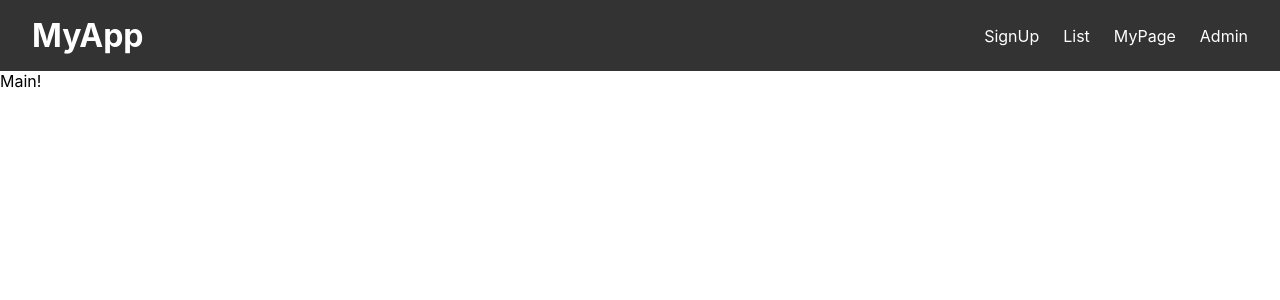
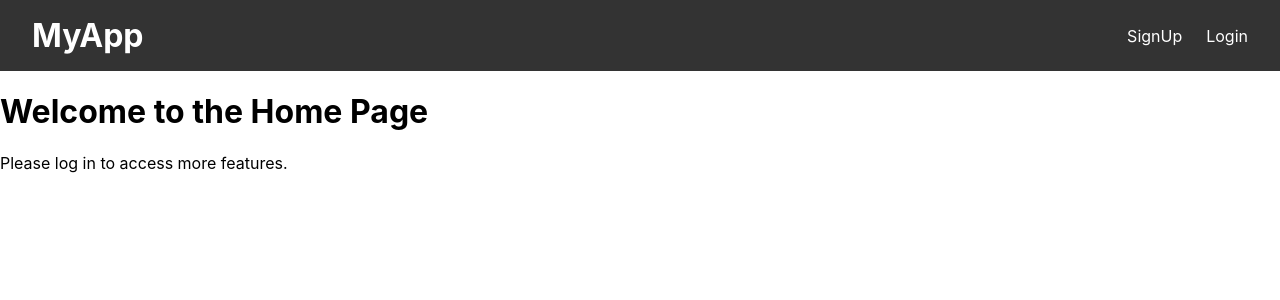
Before and after one commit to LeeKyuHyeong/board-with-react, a React (Create React App) app in the folder board/frontend/: page / in a window 1280 px wide. Shown: the top 300 px of the page. Built offline with nearby package versions, Linux system fonts and the light colour scheme.

Commit message:
front - 로그인, 로그아웃 세션 추가

```diff
--- a/board/frontend/src/App.js
+++ b/board/frontend/src/App.js
@@ -1,5 +1,5 @@
 // App.js
-import React from 'react';
+import React, {useState} from 'react';
 import { BrowserRouter as Router, Route, Routes } from 'react-router-dom';
 import Navbar from './component/common/Navbar';
 import SignUp from './component/member/SignUp';
@@ -9,20 +9,29 @@ import Main from './component/common/Main';
 import Admin from './component/admin/Admin';
 import Detail from './component/member/Detail';
 import Edit from './component/member/Edit';
+import Login from './component/login/Login';
+import Logout from './component/login/Logout';
 
 
 const App = () => {
+	const [userData, setUserData] = useState(null); // 사용자 정보
+  const [sessionTime, setSessionTime] = useState(null); // 남은 세션 시간
+
   return (
     <Router>
-      <Navbar />
+      <Navbar userData={userData} sessionTime={sessionTime} />
       <Routes>
-				<Route path="/" exact element={<Main />} />
+				<Route path="/" exact element={<Main userData={userData} sessionTime={sessionTime} />} />
         <Route path="/signup" element={<SignUp />} />
         <Route path="/members" element={<List />} />
         <Route path="/mypage" element={<MyPage />} />
-				<Route path="/admin" element={<Admin />} />
 				<Route path="/members/:id" element={<Detail />} /> {/* 회원 상세 페이지 */}
 				<Route path="/members/edit/:id" element={<Edit />} /> {/* 회원 수정 페이지 */}
+				<Route path="/login" element={<Login setUserData={setUserData} setSessionTime={setSessionTime}/>} />
+				<Route path="/logout" element={<Logout setUserData={setUserData} setSessionTime={setSessionTime}/>} />
+
+
+				<Route path="/admin" element={<Admin />} />
       </Routes>
     </Router>
   );
--- a/board/frontend/src/component/common/Main.js
+++ b/board/frontend/src/component/common/Main.js
@@ -1,9 +1,14 @@
 import React from 'react';
 
-const Main = () => {
+const Main = ( {userData, sessionTime} ) => {
 	return (
 		<div>
-			Main!
+			<h1>Welcome to the Home Page</h1>
+      {userData ? (
+        <p>Hello, {userData.name}! You are logged in.</p>
+      ) : (
+        <p>Please log in to access more features.</p>
+      )}
 		</div>
 	);
 };
--- a/board/frontend/src/component/common/Navbar.js
+++ b/board/frontend/src/component/common/Navbar.js
@@ -1,5 +1,5 @@
 // Navbar.js
-import React from 'react';
+import React, {useEffect, useState} from 'react';
 import { Link } from 'react-router-dom';
 import styled from 'styled-components';
 
@@ -48,15 +48,44 @@ const MobileMenuIcon = styled.div`
   }
 `;
 
-const Navbar = () => {
+const Navbar = ( { userData, sessionTime } ) => {
+
+	const [remainingTime, setRemainingTime] = useState(sessionTime);
+
+	console.log("navbar sessionTime : " + sessionTime);
+	console.log("navbar remainingTime : " + remainingTime);
+  useEffect(() => {
+		if (sessionTime) {
+			const timer = setInterval(() => {
+        setRemainingTime((prev) => {
+          if (prev > 0) return prev - 1;
+          clearInterval(timer); // 타이머 중지
+          return 0;
+        });
+      }, 1000);
+
+      return () => clearInterval(timer); // 컴포넌트 언마운트 시 타이머 정리
+    }
+  }, [sessionTime]);
+
   return (
     <NavbarContainer>
       <Logo><NavLink to="/" style={{"fontSize":"2rem"}}>MyApp</NavLink></Logo>
       <NavLinks>
-        <NavLink to="/signup">SignUp</NavLink>
-        <NavLink to="/members">List</NavLink>
-        <NavLink to="/mypage">MyPage</NavLink>
-				<NavLink to="/admin">Admin</NavLink>
+				{userData ? (
+					<>
+          <span>Logged in as: {userData.name}, sessionTime Left: {remainingTime}s</span>
+					<NavLink to="/mypage">MyPage</NavLink>
+					<NavLink to="/admin">Admin</NavLink>
+					<NavLink to="/members">List</NavLink>
+					<NavLink to="/logout">Logout</NavLink>
+          </>
+        ) : (
+					<>
+					<NavLink to="/signup">SignUp</NavLink>
+					<NavLink to="/login">Login</NavLink>
+					</>
+        )}
       </NavLinks>
       <MobileMenuIcon>
         <span>&#9776;</span>
--- a/board/frontend/src/component/member/List.js
+++ b/board/frontend/src/component/member/List.js
@@ -99,7 +99,7 @@ const List = () => {
 
 	// 페이지 로드 시 기본적으로 모든 회원을 가져오기
 	useEffect(() => {
-		fetchMembers('', '', page, size);  // 초기값은 빈 문자열로 전체 회원 조회
+		fetchMembers('', '');  // 초기값은 빈 문자열로 전체 회원 조회
 	}, []);
 
   // 서버에서 사용자 목록을 가져오는 함수
@@ -134,7 +134,7 @@ const List = () => {
 
 	// 페이지 로드 시 기본적으로 모든 회원을 가져오기
   useEffect(() => {
-    fetchMembers('', '', page, size);  // 초기값은 빈 문자열로 전체 회원 조회
+    fetchMembers('', '');  // 초기값은 빈 문자열로 전체 회원 조회
   }, []);
 
 	const handleDelete = async (id) => {
@@ -222,9 +222,9 @@ const List = () => {
               <TableData>{member.email}</TableData>
               <TableData>{member.password}</TableData>
 							<TableData>
-                <Link to={`/members/${member.id}`}>View Details</Link>
+                <Button><Link to={`/members/${member.id}`} style={{"color":"white", "textDecoration":"none"}}>View Details</Link></Button>
                 <Button onClick={() => handleDelete(member.id)}>Delete</Button>
-								<Link to={`/members/edit/${member.id}`}>Edit</Link>
+								<Button><Link to={`/members/edit/${member.id}`} style={{"color":"white", "textDecoration":"none"}}>Edit</Link></Button>
               </TableData>
             </tr>
           ))}
```
